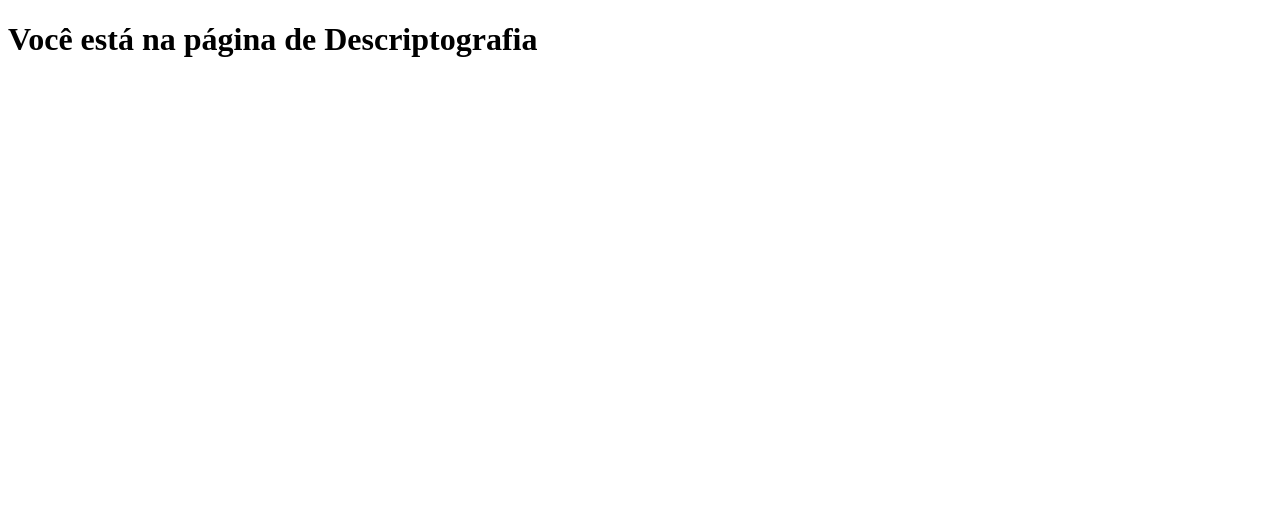
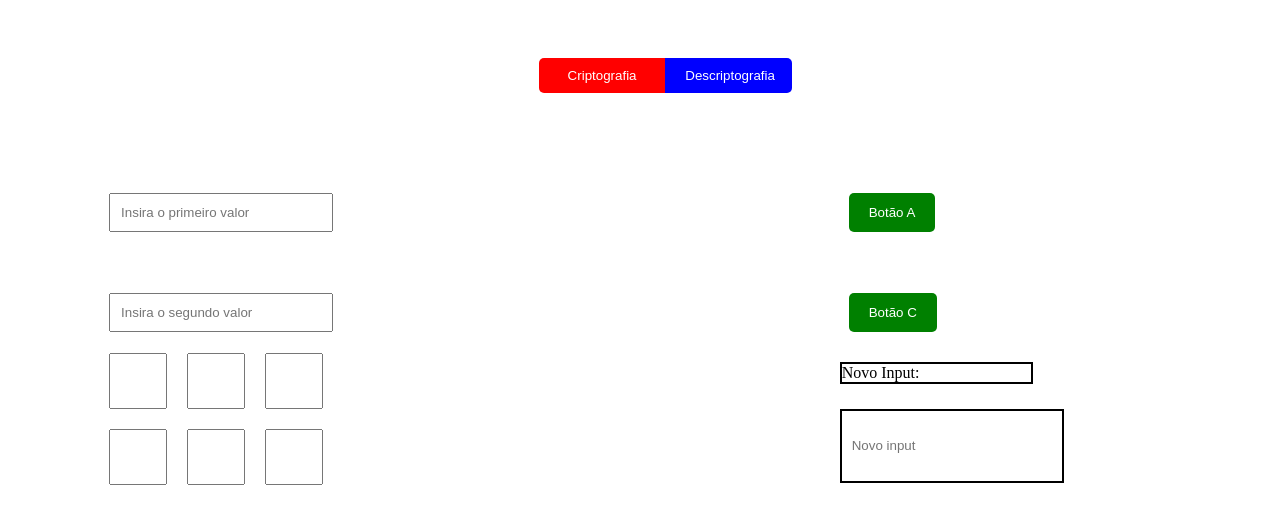
Before and after one commit to Romulomrs/Algoritmoss, a React (Vite) app in the folder Front Criptografia/projeto/: page /Descriptografia in a window 1280 px wide. Shown: the top 524 px of the page. Built offline with nearby package versions, Linux system fonts and the light colour scheme.

Commit message:
Correção nome das páginas

```diff
--- a/Front Criptografia/projeto/src/App.jsx
+++ b/Front Criptografia/projeto/src/Criptografia.jsx
@@ -1,7 +1,7 @@
 import React, { useState } from 'react';
 import { Link } from 'react-router-dom';
 
-function App() {
+function Criptografia() {
   const [input1, setInput1] = useState('');
   const [input2, setInput2] = useState('');
 
@@ -174,4 +174,4 @@ position: 'relative'
   );
 }
 
-export default App;
+export default Criptografia;
--- a/Front Criptografia/projeto/src/Descriptografia.jsx
+++ b/Front Criptografia/projeto/src/Descriptografia.jsx
@@ -1,11 +1,176 @@
-// Descriptografia.js
-import React from 'react';
+import React, { useState } from 'react';
+import { Link } from 'react-router-dom';
 
 function Descriptografia() {
+  const [input1, setInput1] = useState('');
+  const [input2, setInput2] = useState('');
+
+  // Estado para a matriz (inicialmente em branco)
+  const [matrix, setMatrix] = useState([
+    ['', '', ''],
+    ['', '', '']
+  ]);
+
+  // Função para lidar com mudanças nos inputs da matriz
+  const handleInputChange = (rowIndex, cellIndex, value) => {
+    const updatedMatrix = [...matrix];
+    updatedMatrix[rowIndex][cellIndex] = value;
+    setMatrix(updatedMatrix);
+  };
+
+  // Estado para o novo input ao lado da matriz
+  const [sideInput, setSideInput] = useState('');
+
   return (
-    <div>
-      <h1>Você está na página de Descriptografia</h1>
-    </div>
+    <div style={{
+      display: 'flex',
+      flexDirection: 'column',
+      height: '100%', // Centraliza verticalmente ocupando 100% da altura da viewport
+    }}>
+      {/* Div para os botões no topo da página */}
+      <div style={{ display: 'flex', alignItems: 'center' }}>
+        <button
+          onClick={() => handleButtonClick(1)}
+          style={{
+            padding: '10px 20px',
+            marginLeft: '42%',
+            backgroundColor: 'red',
+            color: 'white',
+            border: 'none',
+            borderRadius: '5px 0 0 5px',
+            cursor: 'pointer',
+            marginTop: '50px',
+            width:'10%',
+          }}
+        >Criptografia
+
+        </button>
+
+        <button
+          onClick={() => handleButtonClick(2)}
+          style={{
+            padding: '10px 20px',
+            backgroundColor: 'blue',
+            border: 'none',
+            borderRadius: '0 5px 5px 0',
+            cursor: 'pointer',
+            marginTop: '50px',
+            width:'10%'
+          }}
+        ><Link to="/Descriptografia"
+        style={{color: 'white', textDecoration: 'none',
+
+        }} >Descriptografia</Link>
+
+        </button>
+      </div>
+
+      {/* Inserção dos inputs e seus botões */}
+      <div style={{
+        display: 'flex',
+        flexDirection: 'column',
+        marginTop: '100px',
+      }}>
+        <div style={{
+          display: 'flex',
+          marginBottom: '10px',
+          width: '80%', // Faz com que a div ocupe 80% da largura
+        }}>
+          <input
+            type="text"
+            value={input1}
+            onChange={(e) => setInput1(e.target.value)}
+            placeholder="Insira o primeiro valor"
+            style={{ padding: '10px', width: '200px', marginRight: '10px', marginLeft: '10%' }}
+          />
+          <button
+            style={{
+              padding: '10px 20px',
+              backgroundColor: 'green',
+              color: 'white',
+              border: 'none',
+              borderRadius: '5px',
+              cursor: 'pointer',
+              marginLeft: '50%',
+            }}
+          >
+            Botão A
+          </button>
+        </div>
+
+        <div style={{
+          display: 'flex',
+          marginBottom: '10px',
+          width: '80%',
+        }}>
+          <input
+            type="text"
+            value={input2}
+            onChange={(e) => setInput2(e.target.value)}
+            placeholder="Insira o segundo valor"
+            style={{ padding: '10px', width: '200px', marginRight: '10px', marginLeft: '10%', marginTop: '5%' }}
+          />
+          <button
+            style={{
+              padding: '10px 20px',
+              backgroundColor: 'green',
+              color: 'white',
+              border: 'none',
+              borderRadius: '5px',
+              cursor: 'pointer',
+              marginLeft: '50%',
+              marginTop: '5%'
+            }}
+          >
+            Botão C
+          </button>
+        </div>
+
+        {/* Matriz e novo input ao lado */}
+
+          <div>
+  <label style={{ marginBottom: '5px', display: 'block', margin:'20px 0 15px 65.8%',width:'15%',marginright:'-500px',borderColor:'ActiveBorder' ,borderStyle: 'solid', borderWidth: '2px' }}>Novo Input:</label>
+  <input
+    type="text"
+    placeholder="Novo input"
+    style={{
+      padding: '10px',
+      width: '200px',
+      height: '50px',
+      margin:'10px 0 15px 65.8%',
+      borderColor:'ActiveBorder' ,borderStyle: 'solid', borderWidth: '2px'
+
+    }}
+  />
+</div>
+
+          {/* Matriz */}
+          <div style={{ position:'absolute',marginLeft:'7.1%',marginTop:'150px'}}>
+            {matrix.map((row, rowIndex) => (
+              <div key={rowIndex} style={{ display: 'flex' }}>
+                {row.map((cell, cellIndex) => (
+                  <input
+                    key={cellIndex}
+                    type="text"
+                    value={cell}
+                    onChange={(e) => handleInputChange(rowIndex, cellIndex, e.target.value)}
+                    style={{
+                      width: '50px',
+                      height: '50px',
+                      margin: '10px',
+                      textAlign:'center',
+position: 'relative'
+
+                    }}
+                  />
+                ))}
+              </div>
+            ))}
+          </div>
+
+        </div>
+      </div>
+
   );
 }
 
--- a/Front Criptografia/projeto/src/TelaInicial.jsx
+++ b/Front Criptografia/projeto/src/TelaInicial.jsx
@@ -5,7 +5,7 @@ function TelaInicial() {
   return (
       <div>
         <nav>
-          <button><Link to="/App">Criptografia</Link></button>
+          <button><Link to="/Criptografia">Criptografia</Link></button>
 
           <button><Link to="/Descriptografia">Descriptografia</Link></button>
         </nav>
--- a/Front Criptografia/projeto/src/main.jsx
+++ b/Front Criptografia/projeto/src/main.jsx
@@ -1,6 +1,6 @@
 import { StrictMode } from 'react'
 import { createRoot } from 'react-dom/client'
-import App from './App.jsx';
+import Criptografia from './Criptografia.jsx';
 import Descriptografia from './Descriptografia.jsx';
 import TelaInicial from './TelaInicial.jsx'
 import {createBrowserRouter,RouterProvider} from 'react-router-dom';
@@ -11,8 +11,8 @@ const router = createBrowserRouter([
   element:<TelaInicial/>,
 },
   {
-    path: '/App',
-    element: <App />,
+    path: '/Criptografia',
+    element: <Criptografia />,
   },
   {
     path: '/Descriptografia',
```
